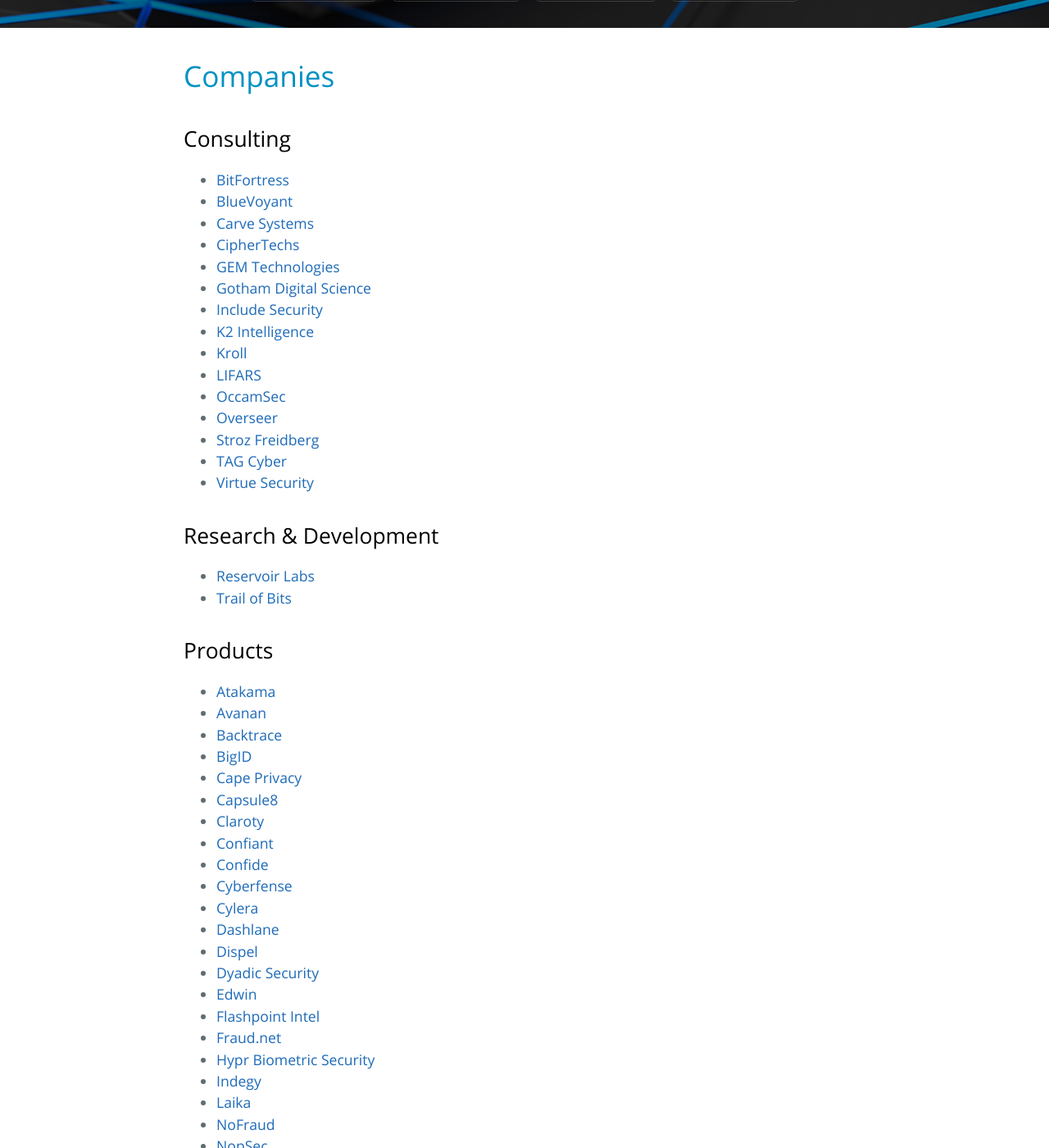
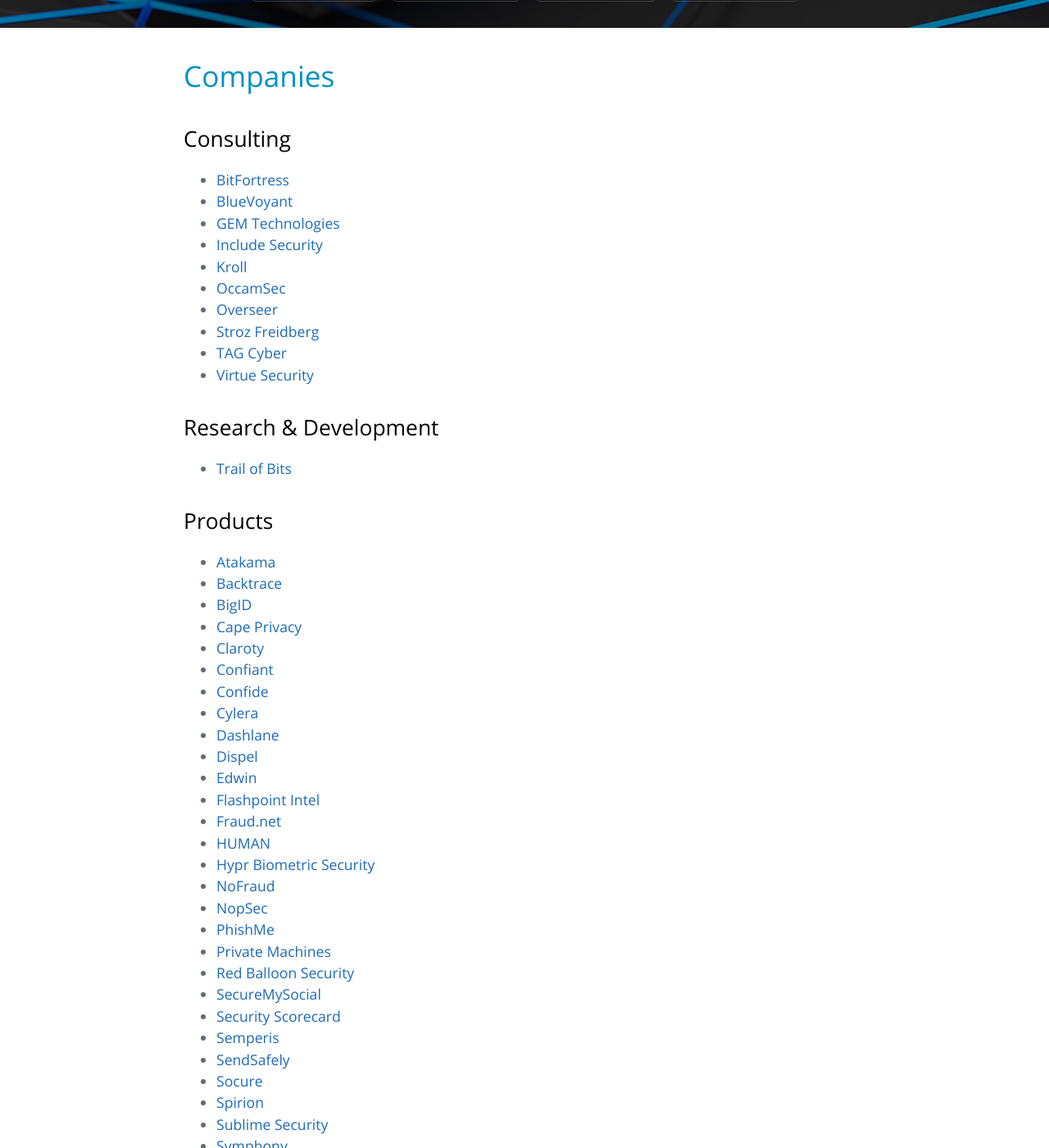
Before and after one commit to trailofbits/nyc-infosec, a Jekyll site: the page built from companies.md, in a window 1280 px wide and 1400 px high, scrolled down 237 px. Shown: the whole window at 82% size. Built offline with Jekyll 4.4.1, drawn with Linux system fonts in a browser that asks for light colours; our own code applies the rules of GitHub Pages for plain Markdown files; some of the changed text lies outside the part shown.

Commit message:
Update companies.md
Remove the turnover from COVID

```diff
--- a/companies.md
+++ b/companies.md
@@ -10,14 +10,9 @@
 
 * [BitFortress](http://www.bitfortress.com/)
 * [BlueVoyant](https://www.bluevoyant.com/)
-* [Carve Systems](https://www.carvesystems.com/)
-* [CipherTechs](https://www.ciphertechs.com/)
 * [GEM Technologies](https://gemtechnologies.net/)
-* [Gotham Digital Science](https://www.gdssecurity.com/)
 * [Include Security](https://www.includesecurity.com/)
-* [K2 Intelligence](https://www.k2intelligence.com/)
 * [Kroll](http://www.kroll.com/en-us)
-* [LIFARS](https://lifars.com/)
 * [OccamSec](http://www.occamsec.com)
 * [Overseer](https://www.ovrsr.com/)
 * [Stroz Freidberg](https://www.strozfriedberg.com/)
@@ -26,52 +21,40 @@
 
 ## Research & Development
 
-* [Reservoir Labs](https://www.reservoir.com/)
 * [Trail of Bits](https://www.trailofbits.com/)
 
 ## Products
 
 * [Atakama](https://www.atakama.com/)
-* [Avanan](https://www.avanan.com/)
 * [Backtrace](https://backtrace.io)
 * [BigID](https://bigid.com/)
 * [Cape Privacy](https://capeprivacy.com/)
-* [Capsule8](https://capsule8.io/)
 * [Claroty](https://www.claroty.com/)
 * [Confiant](https://www.confiant.com/)
 * [Confide](https://getconfide.com/)
-* [Cyberfense](https://cyberfense.com/)
 * [Cylera](https://www.cylera.com/)
 * [Dashlane](https://www.dashlane.com/)
 * [Dispel](https://dispel.io/)
-* [Dyadic Security](https://www.dyadicsec.com/)
 * [Edwin](https://www.edwinsecure.com/)
 * [Flashpoint Intel](https://www.flashpoint-intel.com/)
 * [Fraud.net](https://fraud.net/)
+* [HUMAN](https://www.humansecurity.com/)
 * [Hypr Biometric Security](https://www.hypr.com/)
-* [Indegy](https://indegy.com/)
-* [Laika](https://heylaika.com/)
 * [NoFraud](https://nofraud.com/)
 * [NopSec](https://www.nopsec.com/)
 * [PhishMe](https://phishme.com/)
 * [Private Machines](https://privatemachines.com/)
 * [Red Balloon Security](https://www.redballoonsecurity.com/)
-* [Reval](https://www.reval.com/)
-* [Scope Security](https://www.scopesecurity.com/)
 * [SecureMySocial](https://www.securemysocial.com/)
 * [Security Scorecard](https://securityscorecard.com/)
 * [Semperis](https://semperis.com/)
 * [SendSafely](https://www.sendsafely.com/)
-* [Siemplify](https://www.siemplify.co/)
 * [Socure](https://www.socure.com/)
 * [Spirion](https://www.spirion.com/)
 * [Sublime Security](https://sublimesecurity.com)
 * [Symphony](https://symphony.com/)
-* [UpLevel Security](https://www.uplevelsecurity.com/)
 * [Varonis](https://www.varonis.com/)
 * [Qrypt](https://www.qrypt.com/)
-* [Walrus Security](https://www.walrus.nyc/)
-* [White Ops](https://www.whiteops.com/)
 * [Wickr](https://www.wickr.com/)
 
 ## Security Teams
```
Also changed, not shown: other parts of companies.md (+3 -1 lines).
